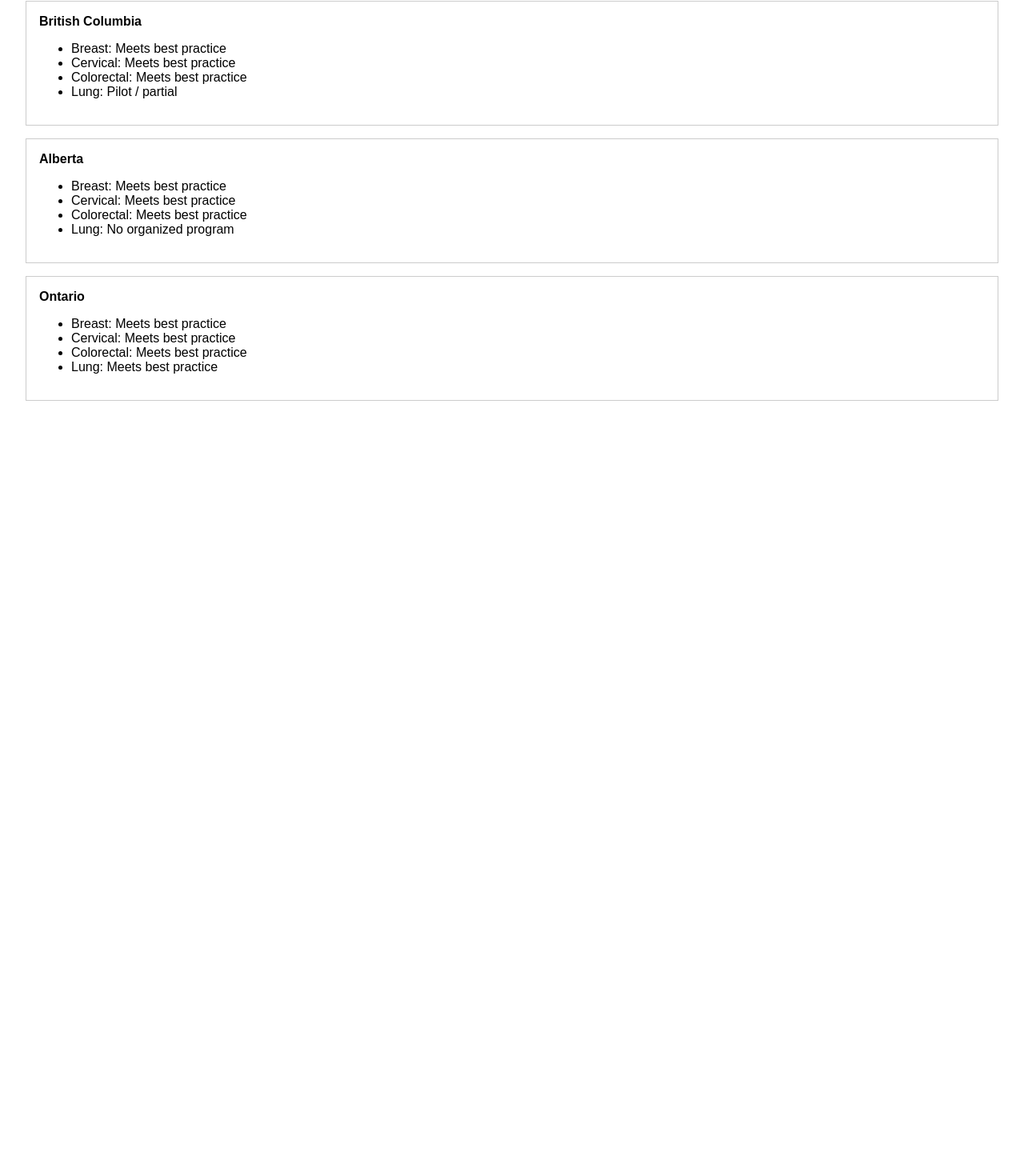
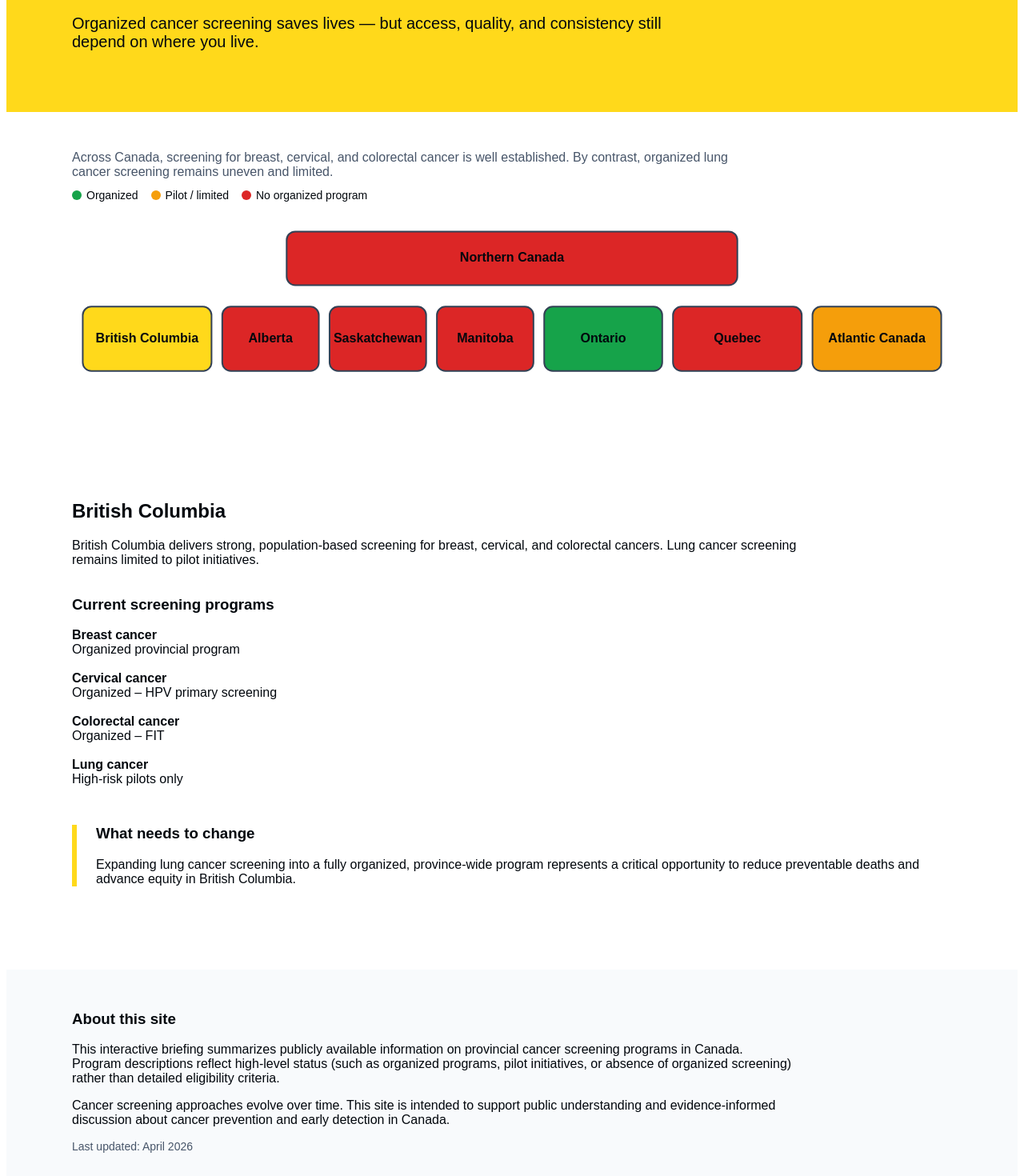
Before and after one commit to caruliah/cancer-screening-tracker, a React (Vite) app: page / in a window 1280 px wide. Shown: the part 145-1615 px from the top of the page at 80% size. Before the commit the page ends 800 px from the top, so only its background shows below. Built offline with nearby package versions, Linux system fonts and the light colour scheme.

Commit message:
Update App.jsx

```diff
--- a/src/App.jsx
+++ b/src/App.jsx
@@ -1,85 +1,317 @@
 import { useState } from "react";
-import { motion } from "framer-motion";
+
+// CCS-inspired colours
+const CCS_YELLOW = "#FFD91B";
+const CCS_BLACK = "#02070D";
+const CCS_GREY = "#475569";
+
+// Status colours (lung cancer screening focus)
+const STATUS_COLOURS = {
+  organized: "#16a34a", // green
+  pilot: "#f59e0b",     // amber
+  none: "#dc2626"       // red
+};
+
 
 const screeningTypes = ["Breast", "Cervical", "Colorectal", "Lung"];
 
-const statusLegend = {
-  meets: "Meets best practice",
-  partial: "Pilot / partial",
-  missing: "No organized program"
+
+/* ========== DATA ========== */
+
+
+const provinces = {
+  "British Columbia": {
+    lungStatus: "pilot",
+    intro:
+      "British Columbia delivers strong, population-based screening for breast, cervical, and colorectal cancers. Lung cancer screening remains limited to pilot initiatives.",
+    programs: {
+      Breast: "Organized provincial program",
+      Cervical: "Organized – HPV primary screening",
+      Colorectal: "Organized – FIT",
+      Lung: "High-risk pilots only"
+    },
+    advocacy:
+      "Expanding lung cancer screening into a fully organized, province-wide program represents a critical opportunity to reduce preventable deaths and advance equity in British Columbia."
+  },
+  Alberta: {
+    lungStatus: "none",
+    intro:
+      "Alberta operates organized screening programs for breast, cervical, and colorectal cancer but does not yet offer population-based lung cancer screening.",
+    programs: {
+      Breast: "Organized provincial program",
+      Cervical: "Organized program",
+      Colorectal: "Organized program",
+      Lung: "No organized program"
+    },
+    advocacy:
+      "Implementing organized lung cancer screening would align Alberta with emerging best practice and save lives."
+  },
+  Saskatchewan: {
+    lungStatus: "none",
+    intro:
+      "Saskatchewan offers organized screening for breast, cervical, and colorectal cancers. Lung cancer screening is not yet organized provincially.",
+    programs: {
+      Breast: "Organized program",
+      Cervical: "Organized program",
+      Colorectal: "Organized program",
+      Lung: "No organized program"
+    },
+    advocacy:
+      "Introducing organized lung cancer screening would address a major gap in Saskatchewan’s cancer prevention system."
+  },
+  Manitoba: {
+    lungStatus: "none",
+    intro:
+      "Manitoba maintains organized screening for breast, cervical, and colorectal cancers, with no province-wide lung cancer screening program.",
+    programs: {
+      Breast: "Organized program",
+      Cervical: "Organized program",
+      Colorectal: "Organized program",
+      Lung: "No organized program"
+    },
+    advocacy:
+      "Manitoba has an opportunity to reduce late-stage lung cancer diagnoses by investing in organized screening."
+  },
+  Ontario: {
+    lungStatus: "organized",
+    intro:
+      "Ontario operates organized screening across all four major cancer sites, including lung cancer screening for high-risk populations.",
+    programs: {
+      Breast: "Organized provincial program",
+      Cervical: "Organized program",
+      Colorectal: "Organized program",
+      Lung: "Organized high-risk program"
+    },
+    advocacy:
+      "Ontario should sustain leadership in lung screening while continuing to close persistent participation gaps among underserved communities."
+  },
+  Quebec: {
+    lungStatus: "none",
+    intro:
+      "Quebec offers organized breast and colorectal screening, with cervical screening delivered through mixed and evolving approaches. Lung cancer screening is not yet organized provincially.",
+    programs: {
+      Breast: "Organized program",
+      Cervical: "Partially organized",
+      Colorectal: "Organized program",
+      Lung: "No organized program"
+    },
+    advocacy:
+      "Expanding organized screening—particularly for lung cancer—would strengthen prevention and early detection in Quebec."
+  },
+  "Atlantic Canada": {
+    lungStatus: "pilot",
+    intro:
+      "Atlantic provinces operate organized breast, cervical, and colorectal screening programs, while lung cancer screening remains limited and uneven.",
+    programs: {
+      Breast: "Organized programs",
+      Cervical: "Organized programs",
+      Colorectal: "Organized programs",
+      Lung: "Limited pilots / emerging programs"
+    },
+    advocacy:
+      "Coordinated, region-wide lung cancer screening would improve consistency and equity across Atlantic Canada."
+  },
+  "Northern Canada": {
+    lungStatus: "none",
+    intro:
+      "In the territories, access to organized screening is shaped by geography, infrastructure, and interjurisdictional delivery models.",
+    programs: {
+      Breast: "Limited access",
+      Cervical: "Limited access",
+      Colorectal: "Limited access",
+      Lung: "No organized program"
+    },
+    advocacy:
+      "Improving culturally safe and accessible screening in northern and remote communities must be a national priority."
+  }
 };
 
-const provinces = [
-  {
-    name: "British Columbia",
-    programs: {
-      Breast: { status: "meets" },
-      Cervical: { status: "meets" },
-      Colorectal: { status: "meets" },
-      Lung: { status: "partial" }
-    },
-    advocacy:
-      "Scale lung cancer screening to a fully organized provincial program."
-  },
-  {
-    name: "Alberta",
-    programs: {
-      Breast: { status: "meets" },
-      Cervical: { status: "meets" },
-      Colorectal: { status: "meets" },
-      Lung: { status: "missing" }
-    },
-    advocacy:
-      "Commit to a province‑wide organized lung cancer screening program."
-  },
-  {
-    name: "Ontario",
-    programs: {
-      Breast: { status: "meets" },
-      Cervical: { status: "meets" },
-      Colorectal: { status: "meets" },
-      Lung: { status: "meets" }
-    },
-    advocacy:
-      "Close participation gaps for equity‑deserving populations."
-  }
-];
+/* ========== APP ========== */
+
 
 export default function App() {
-  const [selected, setSelected] = useState(null);
+  const [activeProvince, setActiveProvince] = useState("British Columbia");
+  const data = provinces[activeProvince];
 
-  return (
-    <div style={{ padding: 24, fontFamily: "Arial, sans-serif" }}>
-      <h1>Cancer Screening in Canada</h1>
-      <p>Click a province to explore screening programs.</p>
+  return (
+    <div style={{ fontFamily: "Arial, sans-serif", color: CCS_BLACK }}>
+      {/* Hero */}
+      <header style={{ background: CCS_YELLOW, padding: "56px 24px" }}>
+        <div style={{ maxWidth: 1100, margin: "0 auto" }}>
+          <h1 style={{ fontSize: 44, marginBottom: 12 }}>
+            Cancer Screening in Canada
+          </h1>
+          <p style={{ fontSize: 20, maxWidth: 800 }}>
+            Organized cancer screening saves lives — but access, quality, and
+            consistency still depend on where you live.
+          </p>
+        </div>
+      </header>
 
-      <div style={{ display: "grid", gap: 16 }}>
-        {provinces.map((p) => (
-          <motion.div
-            key={p.name}
-            whileHover={{ scale: 1.02 }}
-            style={{ border: "1px solid #ccc", padding: 16, cursor: "pointer" }}
-            onClick={() => setSelected(p)}
-          >
-            <strong>{p.name}</strong>
-            <ul>
-              {screeningTypes.map((t) => (
-                <li key={t}>
-                  {t}: {statusLegend[p.programs[t].status]}
-                </li>
-              ))}
-            </ul>
-          </motion.div>
-        ))}
-      </div>
+      {/* National framing + map */}
+      <section style={{ maxWidth: 1100, margin: "0 auto", padding: "32px 24px" }}>
+        <p style={{ color: CCS_GREY, maxWidth: 820, marginBottom: 12 }}>
+          Across Canada, screening for breast, cervical, and colorectal cancer
+          is well established. By contrast, organized lung cancer screening
+          remains uneven and limited.
+        </p>
 
-      {selected && (
-        <div style={{ marginTop: 32 }}>
-          <h2>{selected.name}</h2>
-          <p>{selected.advocacy}</p>
-          <button onClick={() => setSelected(null)}>Close</button>
-        </div>
-      )}
+        <LungLegend />
+        <CanadaSVGMap
+          active={activeProvince}
+          onSelect={setActiveProvince}
+        />
+      </section>
+
+
+      {/* Content */}
+      <main style={{ maxWidth: 1100, margin: "0 auto", padding: "24px" }}>
+        <section style={{ marginBottom: 36 }}>
+          <h2>{activeProvince}</h2>
+          <p style={{ maxWidth: 920 }}>{data.intro}</p>
+        </section>
+
+        <section style={{ marginBottom: 48 }}>
+          <h3>Current screening programs</h3>
+          {screeningTypes.map((type) => (
+            <div key={type} style={{ marginBottom: 18 }}>
+              <strong>{type} cancer</strong>
+              <div>{data.programs[type]}</div>
+            </div>
+          ))}
+        </section>
+
+        <section
+          style={{
+            borderLeft: `6px solid ${CCS_YELLOW}`,
+            paddingLeft: 24
+          }}
+        >
+          <h3>What needs to change</h3>
+          <p>{data.advocacy}</p>
+        </section>
+      </main>
+
+      {/* About / transparency */}
+      <section
+        style={{
+          marginTop: 64,
+          padding: "32px 24px",
+          background: "#f8fafc"
+        }}
+      >
+        <div style={{ maxWidth: 1100, margin: "0 auto" }}>
+          <h3>About this site</h3>
+          <p style={{ maxWidth: 900 }}>
+            This interactive briefing summarizes publicly available information
+            on provincial cancer screening programs in Canada. Program
+            descriptions reflect high-level status (such as organized programs,
+            pilot initiatives, or absence of organized screening) rather than
+            detailed eligibility criteria.
+          </p>
+          <p style={{ maxWidth: 900 }}>
+            Cancer screening approaches evolve over time. This site is intended
+            to support public understanding and evidence-informed discussion
+            about cancer prevention and early detection in Canada.
+          </p>
+          <p style={{ marginTop: 16, fontSize: 14, color: CCS_GREY }}>
+            Last updated: April 2026
+          </p>
+        </div>
+      </section>
+      <footer style={{ padding: 36, background: "#f1f5f9" }}>
+        <div style={{ maxWidth: 1100, margin: "0 auto", fontSize: 14 }}>
+          <p>
+            Public advocacy microsite highlighting provincial cancer screening
+            programs in Canada. Content reflects publicly available information
+            and emphasizes equity-oriented policy priorities.
+          </p>
+        </div>
+      </footer>
     </div>
   );
 }
+
+/* ========== LEGEND ========== */
+
+
+function LungLegend() {
+  return (
+    <div style={{ display: "flex", gap: 16, margin: "12px 0 24px" }}>
+      <LegendItem colour={STATUS_COLOURS.organized} label="Organized" />
+      <LegendItem colour={STATUS_COLOURS.pilot} label="Pilot / limited" />
+      <LegendItem colour={STATUS_COLOURS.none} label="No organized program" />
+    </div>
+  );
+}
+
+
+function LegendItem({ colour, label }) {
+  return (
+    <div style={{ display: "flex", alignItems: "center", gap: 6 }}>
+      <span
+        style={{
+          width: 12,
+          height: 12,
+          borderRadius: "50%",
+          background: colour
+        }}
+      />
+      <span style={{ fontSize: 14 }}>{label}</span>
+    </div>
+  );
+}
+
+
+/* ========== SVG MAP ========== */
+
+
+function CanadaSVGMap({ active, onSelect }) {
+  const Region = ({ name, x, y, w, h }) => {
+    const status = provinces[name].lungStatus;
+    return (
+      <g onClick={() => onSelect(name)} style={{ cursor: "pointer" }}>
+        <rect
+          x={x}
+          y={y}
+          width={w}
+          height={h}
+          rx="8"
+          fill={active === name ? CCS_YELLOW : STATUS_COLOURS[status]}
+          stroke="#334155"
+          strokeWidth="1.5"
+        />
+        <text
+          x={x + w / 2}
+          y={y + h / 2}
+          textAnchor="middle"
+          dominantBaseline="middle"
+          fontSize="12"
+          fontWeight="600"
+          fill={CCS_BLACK}
+        >
+          {name}
+        </text>
+      </g>
+    );
+  };
+
+
+  return (
+    <svg
+      viewBox="0 0 820 200"
+      width="100%"
+      height="auto"
+      aria-label="Map of Canada"
+    >
+      <Region name="British Columbia" x={10} y={80} w={120} h={60} />
+      <Region name="Alberta" x={140} y={80} w={90} h={60} />
+      <Region name="Saskatchewan" x={240} y={80} w={90} h={60} />
+      <Region name="Manitoba" x={340} y={80} w={90} h={60} />
+      <Region name="Ontario" x={440} y={80} w={110} h={60} />
+      <Region name="Quebec" x={560} y={80} w={120} h={60} />
+      <Region name="Atlantic Canada" x={690} y={80} w={120} h={60} />
+      <Region name="Northern Canada" x={200} y={10} w={420} h={50} />
+    </svg>
+  );
+}
```
